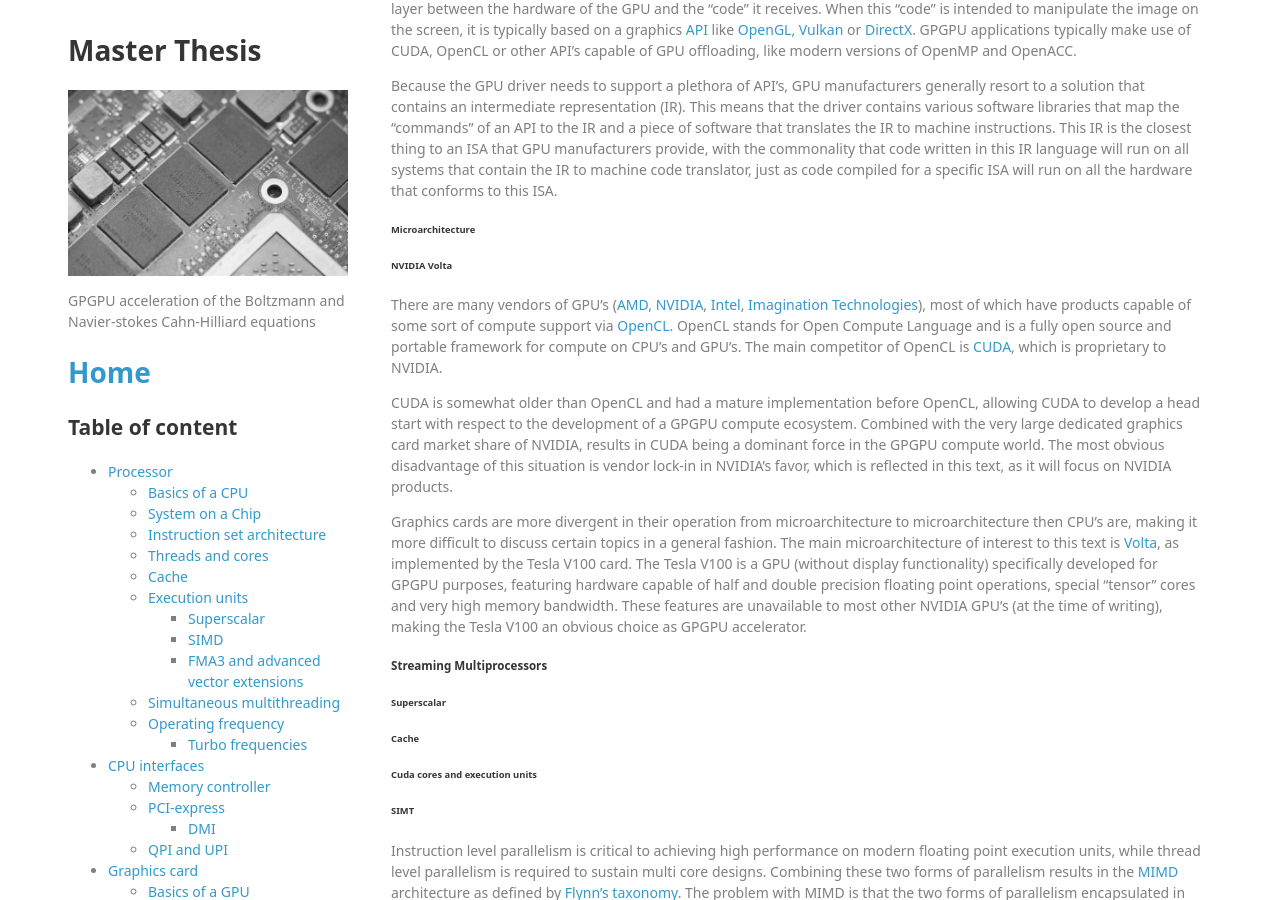
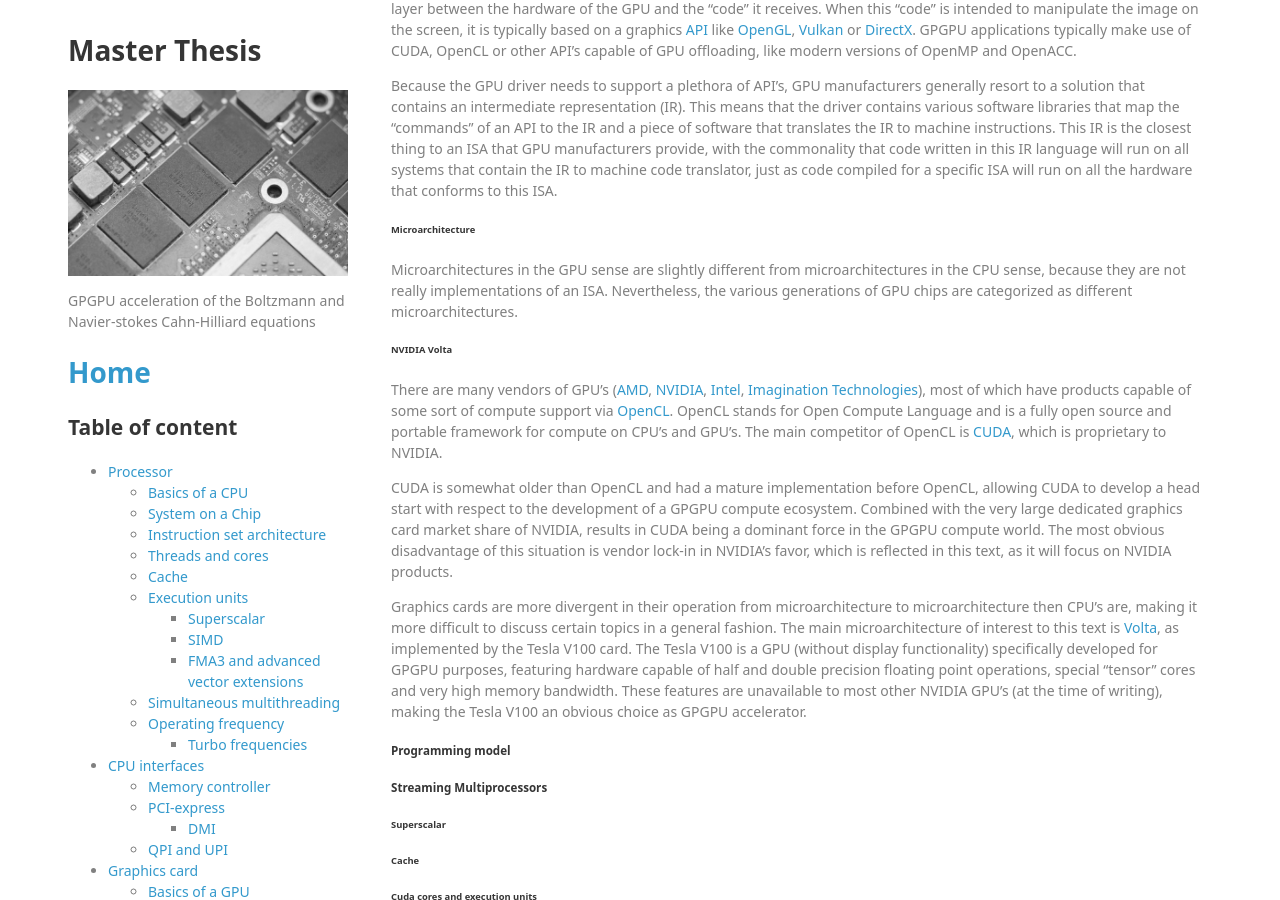
Before and after one commit to lucasbekker/lucasbekker.github.io, a Jekyll site: the page built from _sections/Computer_components.md, in a window 1280 px wide and 900 px high, scrolled down 7096 px. Built offline with Jekyll 4.4.1, drawn with Linux system fonts in a browser that asks for light colours; nearby versions of some CDN libraries; formulas are drawn with MathJax 3.

Commit message:
Added small subsection on microarchitectures.

```diff
--- a/_sections/Computer_components.md
+++ b/_sections/Computer_components.md
@@ -189,7 +189,7 @@ Because the GPU driver needs to support a plethora of API's, GPU manufacturers g
 
 ###### Microarchitecture
 
-
+Microarchitectures in the GPU sense are slightly different from microarchitectures in the CPU sense, because they are not really implementations of an ISA. Nevertheless, the various generations of GPU chips are categorized as different microarchitectures.
 
 ###### NVIDIA Volta
 
@@ -198,6 +198,8 @@ There are many vendors of GPU's ([AMD](https://www.amd.com/en), [NVIDIA](https:/
 CUDA is somewhat older than OpenCL and had a mature implementation before OpenCL, allowing CUDA to develop a head start with respect to the development of a GPGPU compute ecosystem. Combined with the very large dedicated graphics card market share of NVIDIA, results in CUDA being a dominant force in the GPGPU compute world. The most obvious disadvantage of this situation is vendor lock-in in NVIDIA's favor, which is reflected in this text, as it will focus on NVIDIA products.
 
 Graphics cards are more divergent in their operation from microarchitecture to microarchitecture then CPU's are, making it more difficult to discuss certain topics in a general fashion. The main microarchitecture of interest to this text is [Volta](https://en.wikipedia.org/wiki/Volta_(microarchitecture)), as implemented by the Tesla V100 card. The Tesla V100 is a GPU (without display functionality) specifically developed for GPGPU purposes, featuring hardware capable of half and double precision floating point operations, special "tensor" cores and very high memory bandwidth. These features are unavailable to most other NVIDIA GPU's (at the time of writing), making the Tesla V100 an obvious choice as GPGPU accelerator.
+
+##### Programming model
 
 ##### Streaming Multiprocessors
 
```
